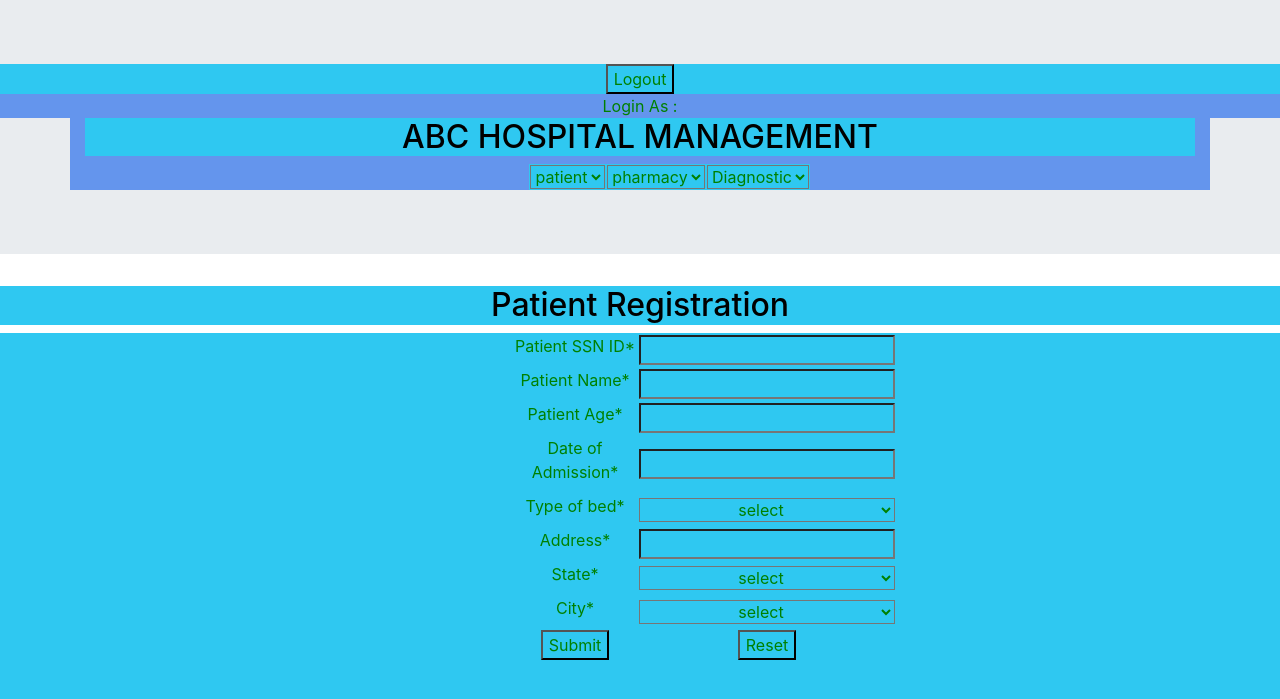
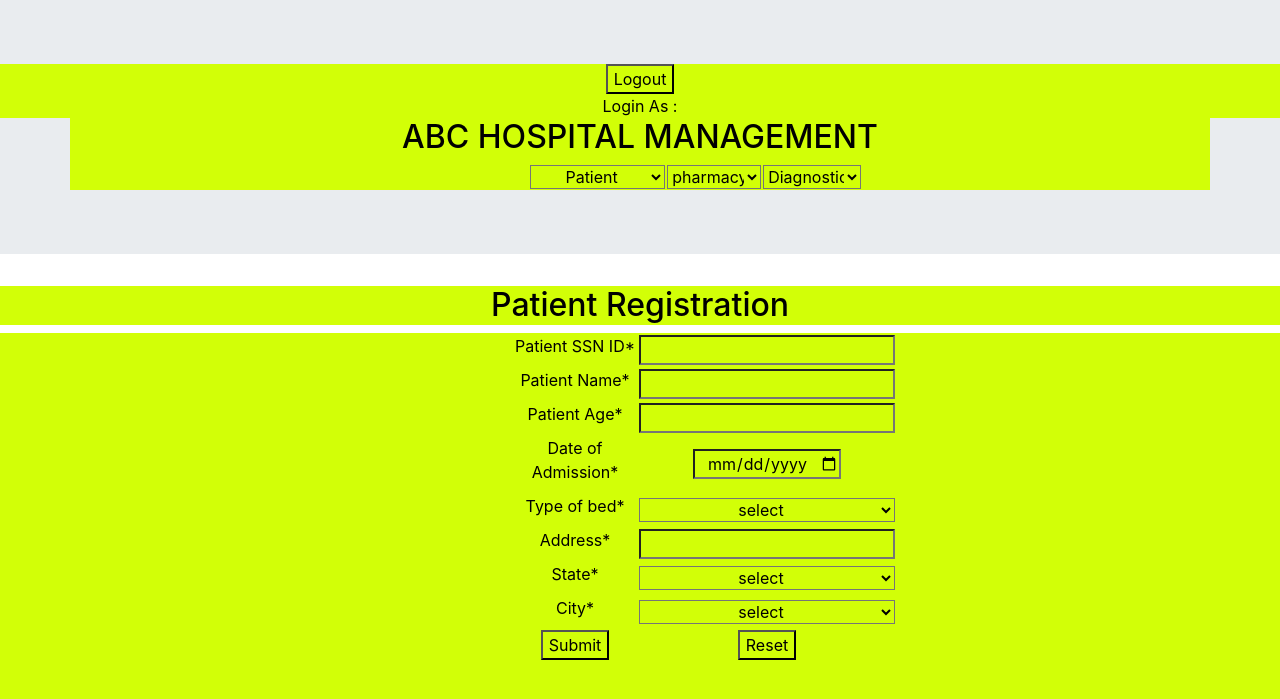
Before and after one commit to JAYASANKARG/hospital_management_system_tcs, a Flask app: template templates/patientreg.html in a window 1280 px wide. Shown: the top 699 px of the page. Run offline with Flask 2, Linux system fonts and the light colour scheme; the template is opened without the code that fills it, so the values that code supplies are empty; some libraries are stand-ins or nearby versions.

Commit message:
patient create profile compelted!

```diff
--- a/app.py
+++ b/app.py
@@ -1,4 +1,4 @@
-from flask import Flask,render_template,request,url_for,redirect,session
+from flask import Flask,render_template,request,url_for,redirect,session,flash
 
 from flask_mysqldb import MySQL
 
@@ -64,6 +64,62 @@ def logout():
     return redirect(url_for('login'))
 
 
+@app.route('/Patient_Reg',methods=['POST','GET'])
+def patientreg():
+    if 'loggedin' in session:
+        return render_template('patientreg.html')
+    else:
+        return redirect('/')
+
+@app.route('/create',methods=['POST','GET'])
+def create():
+    if request.method=='GET':
+        return redirect('/')
+
+    if 'loggedin' in session:
+        ssid = request.form['ssid']
+        name = request.form['name']
+        age = request.form['age']
+        date = request.form['Date']
+        bed = request.form['Bed']
+        address = request.form['Address']
+        states = request.form['states']
+        city = request.form['City']
+        cur = mysql.connection.cursor()
+        cur.execute("""INSERT INTO patient(ssn,name,age,admission_date,bed_type,address,state,city) VALUES (%s,%s,%s,%s,%s,%s,%s,%s)""",(ssid,name,age,date,bed,address,states,city))
+        mysql.connection.commit()
+        flash('Patient creation initiated successfully')
+        return redirect('/Patient_Reg')
+    else:
+        return redirect('/')
+
+
+@app.route('/Patient_Update',methods=['POST','GET'])
+def Patient_Update():
+    if 'loggedin' in session:
+        return render_template('update.html')
+    else:
+        return redirect('/')
+
+@app.route('/create',methods=['POST','GET'])
+def update():
+    if request.method=='GET':
+        return redirect('/')
+    if 'loggedin' in session:
+        ssid = request.form['ssid']
+        name = request.form['name']
+        age = request.form['age']
+        date = request.form['Date']
+        bed = request.form['Bed']
+        address = request.form['Address']
+        states = request.form['states']
+        city = request.form['City']
+        return
+    else:
+        return redirect('/')
+
+
+
 
 if __name__=="__main__":
     app.run(debug=True)
--- a/static/css/style.css
+++ b/static/css/style.css
@@ -1,8 +1,8 @@
 
     *,body{
-      color:green;
+      color:black;
       text-align:center;
-      background-color:#2fc8f1;
+      background-color:#d2ff07;
       text-align:center;
     }
     h2{
@@ -23,7 +23,6 @@
 
   div{
       padding-top:0%;
-      background-color:cornflowerblue;
       border-radius:0px;
       width:100%;
 
--- a/templates/base.html
+++ b/templates/base.html
@@ -21,15 +21,22 @@
           <h2>ABC HOSPITAL MANAGEMENT</h2>
         <table>
         <td>
-        <select name="pt id="pt">
-        <option value="pattient">patient</option>
+
+        <select name="pt" id="pt" onchange="location = this.value;">
+        <option value="dashboard">Patient</option>
+        <option value="Patient_Reg">Patient Register</option>
+        <option value="select">select</option>
+        <option value="Semi sharing">semi sharing</option>
+        <option value="Single">single</option>
+        </select>
+
         </td>
         <td>
-        <select name="ph id=ph">
+        <select name="ph" id="ph">
         <option value="pharmacy">pharmacy</option>
         </td>
         <td>
-        <select name="dg id=dg">
+        <select name="dg" id="dg">
         <option value="Diagnostic">Diagnostic</option>
         </td>
         </tr>
--- a/templates/patientreg.html
+++ b/templates/patientreg.html
@@ -3,51 +3,62 @@
 {%block body %}
 <h2>Patient Registration </h2>
 
-<form action="" method="post">
+{% with messages = get_flashed_messages() %}
+  {% if messages %}
+    <ul class=flashes>
+    {% for message in messages %}
+      <p>{{ message }}</p>
+    {% endfor %}
+    </ul>
+  {% endif %}
+{% endwith %}
+
+<form action="{{url_for('create')}}" method="POST">
 <table>
 <tbody>
 
 <tr>
 <td><label  for="pattient SSIN id">Patient SSN ID*</label></td>
-<td><input pattient SSIN id="pattient SSIN id" name="name" type="text" required/></td>
+<td><input  name="ssid" type="number" required/></td>
 </tr>
 
 <tr>
 <td><label for="Patient name">Patient Name*</label></td>
-<td><input Pattient id=" Pattient name"  name="name" type="text" required/></td>
+<td><input   name="name" type="text" required/></td>
 </tr>
 
 <tr>
 <td><label for="Pattient age">Patient Age* </label></td>
-<td><input Pattient id ="Pattient age"  Pattient name="Pattient age" type="text" required/></td>
+<td><input   name="age" type="number" required/></td>
 </tr>
 
 <tr>
 <td><label for="Date of admission">Date of Admission*</label></td>
-<td><input Pattient id="Date of admission" Pattient name="Date of admission" type="text" required/></td>
+<td><input  name="Date" type="date" required/></td>
 </tr>
 
 <tr>
 <td><label for="Type of bed">Type of bed* </label></td>
 <td>
-<select name="Bed" id=Bed>
+<select name="Bed" id=Bed required>
 <option value="select">select</option>
-<option value="Low bed">Low bed</option>
-<option value="Manual">Manual</option>
-<option value="Semi-electric">Semi-electric</option>
+<option value="General ward">General ward</option>
+<option value="Semi sharing">semi sharing</option>
+<option value="Single">single</option>
 </select>
+
 </td>
 </tr>
 
 <tr>
 <td><label for="Address">Address*</label></td>
-<td><input Pattient id ="Patient age"  Pattient name="Address" type="text" required/></td>
+<td><input id ="Patient age"  name="Address" type="text" required/></td>
 </tr>
 
 <tr>
 <td><label for="State">State*</label></td>
 <td>
-<select name="states" id="states">
+<select name="states" id="states" required>
 <option value="select">select</option>
 <option value="up">up</option>
 <option value="Tamilnadu">Tamilnadu</option>
@@ -59,7 +70,7 @@
 <tr>
 <td><label for="City">City*</label></td>
 <td>
-<select name="City" id="City">
+<select name="City" id="City" required>
 <option value="select">select</option>
 <option value="Mumbai">Mumbai</option>
 <option value="Bangalore">Bangalore</option>
@@ -75,8 +86,5 @@
 </tbody>
 </table>
 </form>
-</td>
-</tr>
-</table>
-</section>
+
 {% endblock%}
```
Also changed, not shown: templates/update.html (+6 -14 lines).
